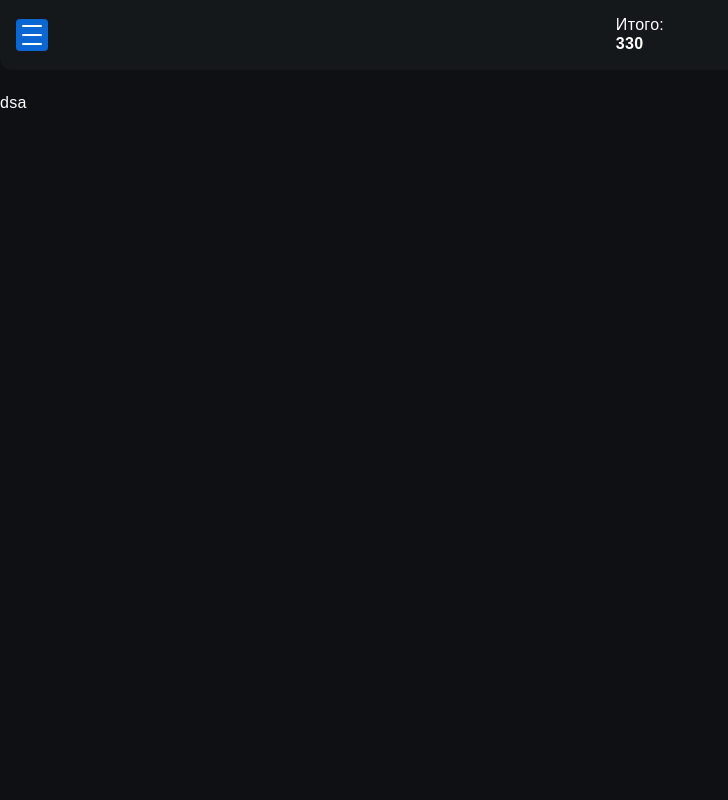
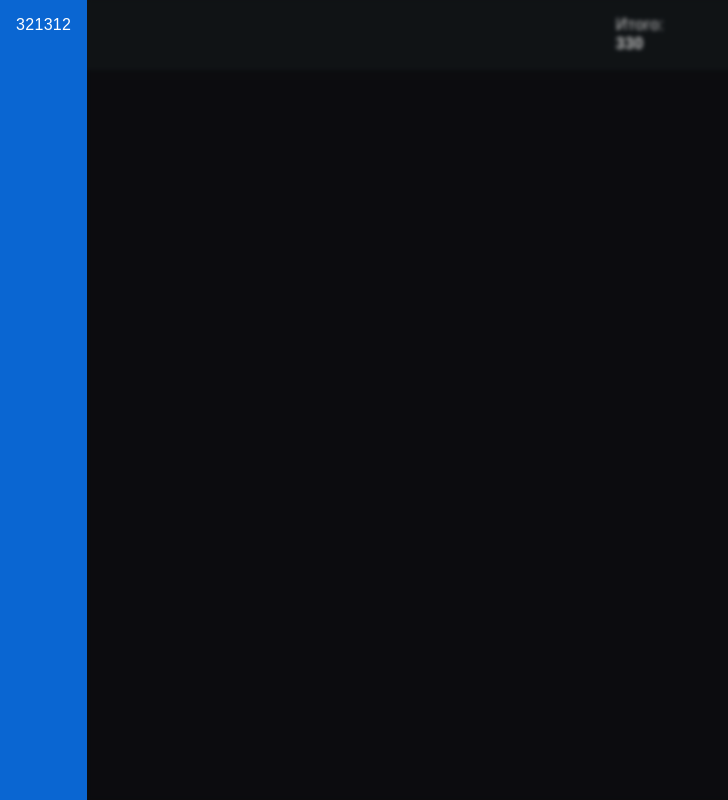
Before and after one commit to Rostick0/financial_front, a Nuxt app: page / in a window 1280 px wide. Both pictures are taken after a click on the button 32 px from the left and 34 px from the top of the page. Shown: the whole page, without its empty margins (0-728 px from the left). Built offline with nearby package versions, Linux system fonts and the light colour scheme.

Commit message:
!fix modal

```diff
--- a/app.vue
+++ b/app.vue
@@ -2,6 +2,8 @@
   <!-- <NuxtWelcome /> -->
   <!-- <UiForm /> -->
   <NuxtPage />
+  <VitePwaManifest />
+  <MainMenu />
 </template>
 
 <script lang="ts" setup></script>
--- a/components/Layouts/Header.vue
+++ b/components/Layouts/Header.vue
@@ -15,7 +15,7 @@
 </template>
 
 <script lang="ts" setup>
-const { open } = useModal({ name: "menu" });
+const { open } = useModal({ name: "main-menu" });
 </script>
 
 <style lang="scss" scoped>
--- /dev/null
+++ b/components/Main/Menu.vue
@@ -0,0 +1,85 @@
+<template>
+  <Transition>
+    <div v-show="isOpen" @click.self="close" class="menu">
+      <div class="menu__inner">
+        <div class="container">321312</div>
+      </div>
+    </div>
+  </Transition>
+</template>
+
+<script lang="ts" setup>
+const { isOpen, close } = useModal({ name: "main-menu" });
+</script>
+
+<style lang="scss" scoped>
+// @keyframes menu-in {
+//   0% {
+//     transform: translate(-150%);
+//   }
+
+//   100% {
+//     transform: translate(0);
+//   }
+// }
+
+.menu {
+  position: fixed;
+  top: 0;
+  height: 0;
+  width: 100%;
+  min-height: 100dvh;
+
+  &::before {
+    background: rgba(0, 0, 0, 0.2);
+    backdrop-filter: blur(2px);
+    content: "";
+    position: absolute;
+    left: 0;
+    top: 0;
+    transition: 0.2s;
+    width: 100%;
+    height: 100%;
+    z-index: -1;
+  }
+
+  &__inner {
+    background-color: var(--color-blue);
+    color: var(--color-white);
+    padding: 16px 0;
+    transform: translateX(0);
+    width: fit-content;
+    height: 100%;
+  }
+}
+
+.v-enter-active,
+.v-leave-active {
+  transition: opacity 0.5s ease;
+
+  &::before,
+  .menu__inner {
+    transition: 0.3s;
+  }
+}
+
+// .v-leave-active {
+//   .menu__inner {
+//     // animation: menu-in 1s reverse;
+//     transform: translateX(-150%);
+//   }
+// }
+
+.v-enter-from,
+.v-leave-to {
+  // opacity: 0;
+
+  &::before {
+    opacity: 0;
+  }
+
+  .menu__inner {
+    transform: translateX(-150%);
+  }
+}
+</style>
--- a/composables/useModal.ts
+++ b/composables/useModal.ts
@@ -14,6 +14,7 @@ export default ({
   const open = () => {
     try {
       openModalNames.value[name] = true;
+      document.body.style.setProperty("overflow", "hidden");
     } catch (error) {
       console.error(error);
     }
@@ -22,6 +23,7 @@ export default ({
   const close = () => {
     try {
       openModalNames.value[name] = false;
+      document.body.style.setProperty("overflow", "auto");
     } catch (error) {
       console.error(error);
     }
--- a/nuxt.config.ts
+++ b/nuxt.config.ts
@@ -1,16 +1,40 @@
 // https://nuxt.com/docs/api/configuration/nuxt-config
 export default {
   devtools: { enabled: true },
+  app: {
+    head: {
+      title: "Car",
+      htmlAttrs: {
+        lang: "ru-RU",
+      },
+      meta: [
+        { charset: "utf-8" },
+        {
+          name: "viewport",
+          content:
+            "width=device-width, initial-scale=1.0, maximum-scale=1.0, user-scalable=0",
+        },
+        { hid: "description", name: "description", content: "" },
+        { name: "format-detection", content: "telephone=no" },
+      ],
+    },
+  },
 
   css: ["~/assets/scss/index.scss"],
 
   modules: ["@vite-pwa/nuxt"],
 
   pwa: {
-    name: "My Finance",
-    short_name: "Finance",
-    description: "An application for monitoring your financial",
-    theme_color: "black",
-    lang: "ru-RU",
+    manifest: {
+      name: "My Finance",
+      short_name: "Finance",
+      description: "An application for monitoring your financial",
+      theme_color: "black",
+      lang: "ru-RU",
+    },
+    devOptions: {
+      enabled: true,
+      type: "module",
+    },
   },
 };
```
